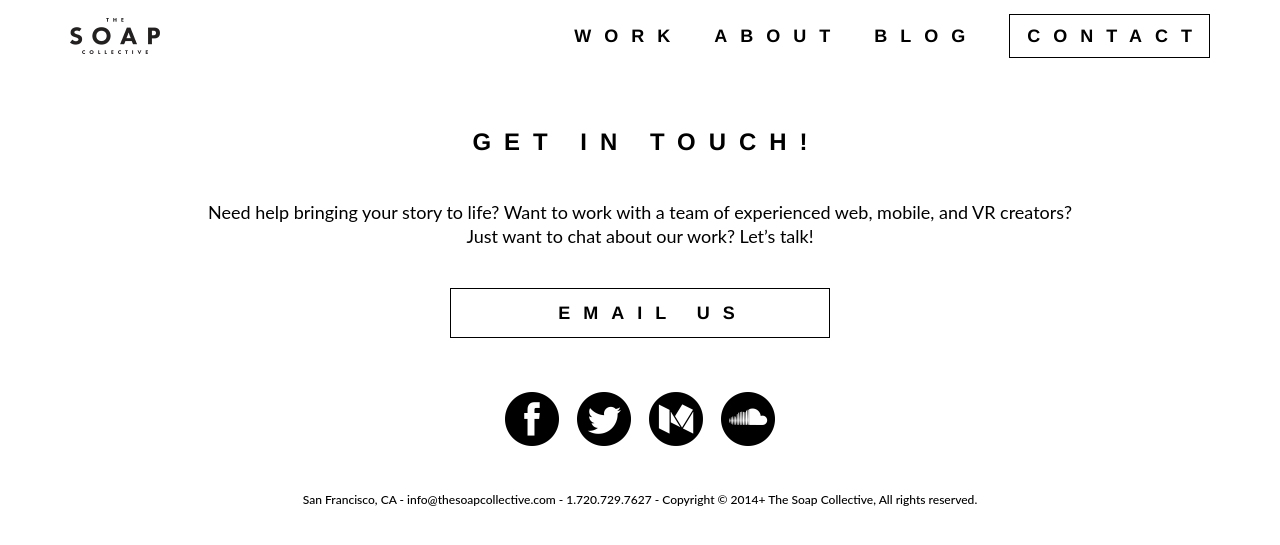
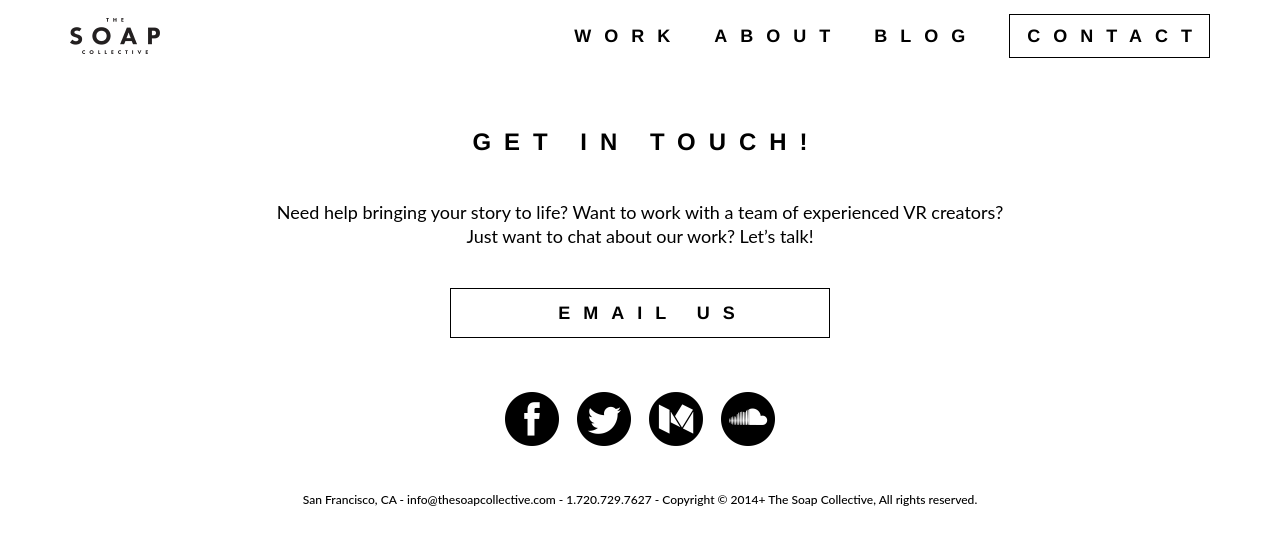
Before and after one commit to thesoapcollective/thesoapcollective.com, a Jekyll site: the page built from contact.html, in a window 1280 px wide. Shown: the top 545 px of the page. Built offline with Jekyll 4.4.1, drawn with Linux system fonts in a browser that asks for light colours; nearby versions of some CDN libraries.

Commit message:
Minor copy updates.

```diff
--- a/contact.html
+++ b/contact.html
@@ -1,6 +1,6 @@
 ---
 title: Contact
-description: Need help bringing your story to life? Want to work with a team of experienced web, mobile, and VR creators?
+description: Need help bringing your story to life? Want to work with a team of experienced VR creators?
 ---
 
 <article>
@@ -12,7 +12,7 @@ description: Need help bringing your story to life? Want to work with a team of
       <p class="float-r">{{ site.phone }}</p>
       <div class="clearfix"></div>
     </div> -->
-    <p class="map-description is-max-width">Need help bringing your story to life? Want to work with a team of experienced web, mobile, and VR creators?<br />Just want to chat about our work? Let’s talk!</p>
+    <p class="map-description is-max-width">Need help bringing your story to life? Want to work with a team of experienced VR creators?<br />Just want to chat about our work? Let’s talk!</p>
     <a class="email-btn font-futura-700 text-upper" href="mailto:{{ site.email }}?subject=Hey%20Soap!">Email Us</a>
     <ul class="list-reset social-list is-max-width">
       <li class="social-list-item social-icon social-icon-facebook"><a href="https://www.facebook.com/thesoapcollective" target="_blank">Facebook</a></li>
```
